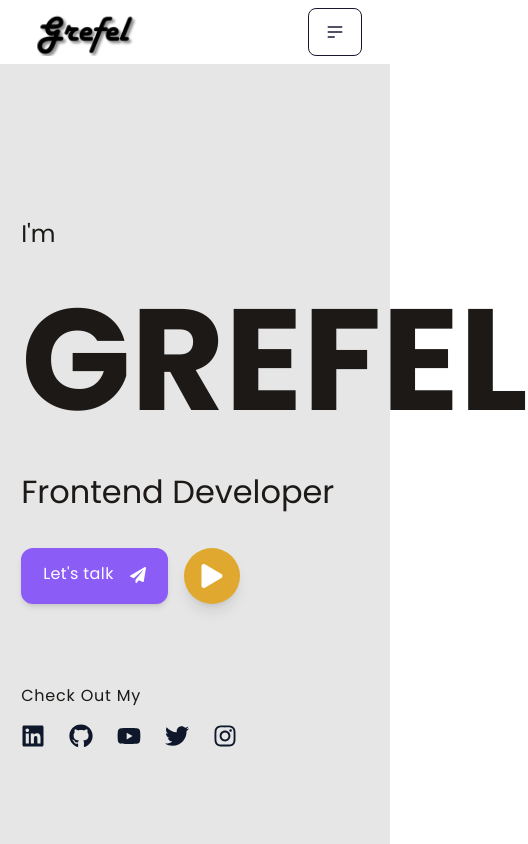
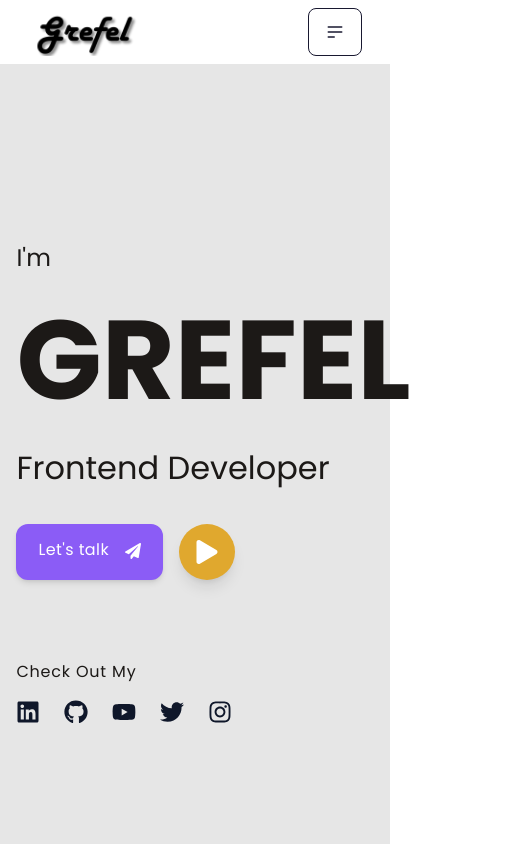
Before and after one commit to grefelnable/grefel-nable-landing, a React (Create React App) app: page / in a window 390 px wide. Shown: the top 844 px of the page, 528 px wide, since content can reach past the window. Built offline with nearby package versions, Linux system fonts and the light colour scheme.

Commit message:
Fix Grefel name on small screen cutting off

```diff
--- a/src/components/Hero.js
+++ b/src/components/Hero.js
@@ -20,7 +20,7 @@ const Hero = () => {
 
         <div>
           <h3>I'm</h3>
-          <h1 className="text-[9rem] font-bold">GREFEL</h1>
+          <h1 className="text-[7rem] md:text-[9rem] font-bold">GREFEL</h1>
           <h2 className="mb-8">Frontend Developer</h2>
           <div className="mb-20 flex gap-4">
             <a
```
